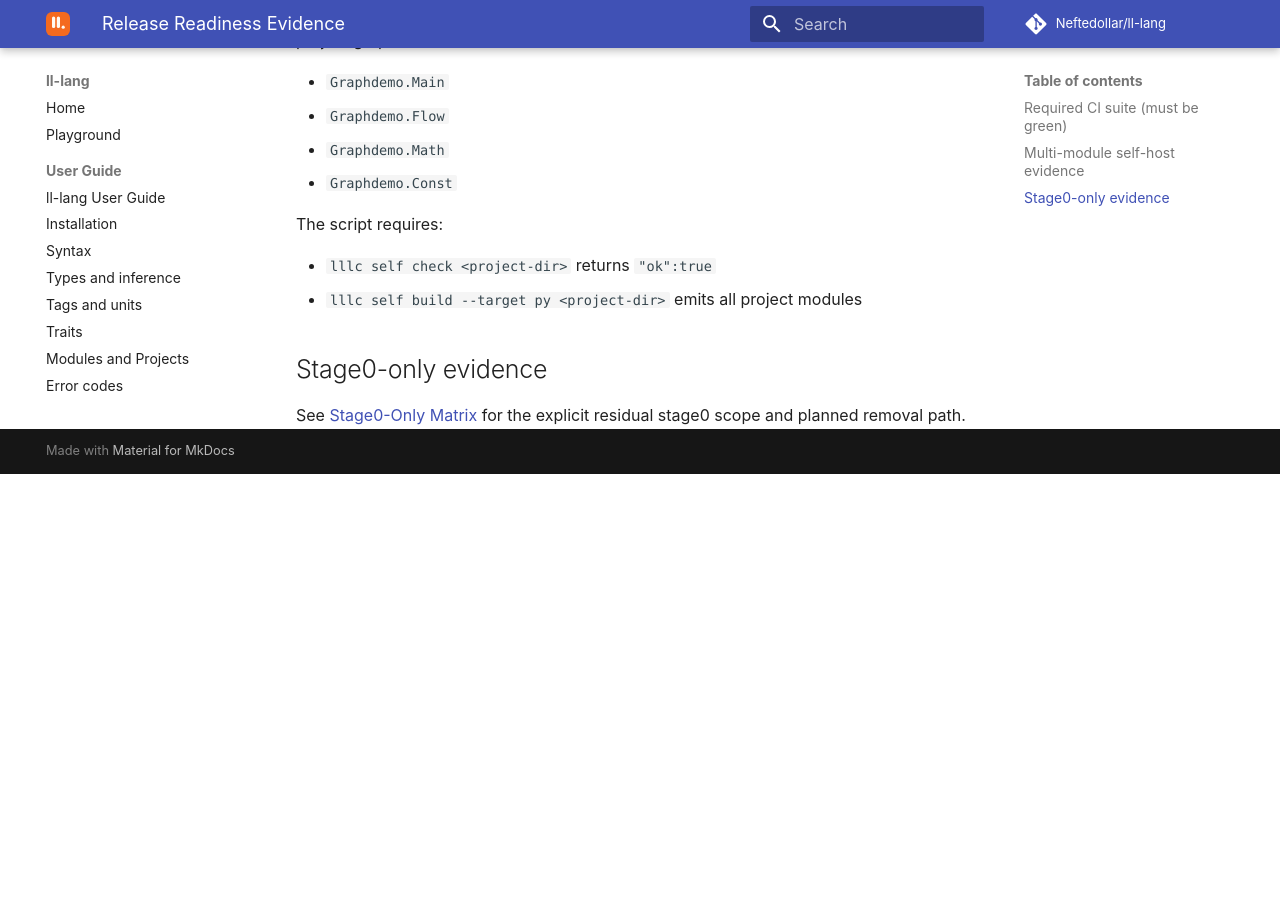
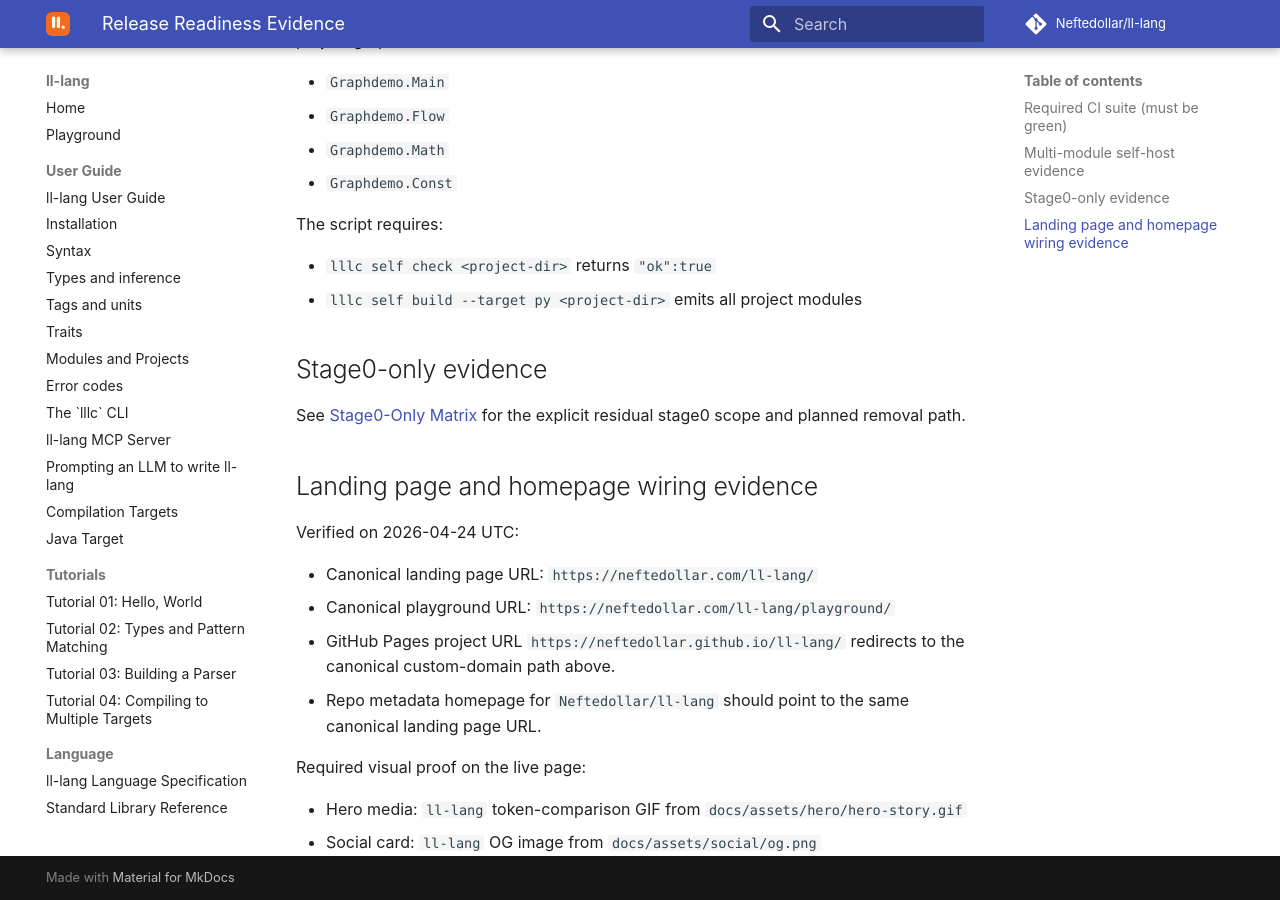
Before and after one commit to Neftedollar/ll-lang, an MkDocs documentation site: the page built from docs/release/readiness-evidence.md, in a window 1280 px wide and 900 px high, scrolled down 687 px. Built offline with MkDocs 1.6.1 and Material for MkDocs 9.7.7, drawn with Linux system fonts in a browser that asks for light colours; comment, search, counter and statistics services are not loaded; before the commit the page ends 1161 px from its top, so only the background shows below that.

Commit message:
Fix ll-lang landing page references

```diff
--- a/docs/release/readiness-evidence.md
+++ b/docs/release/readiness-evidence.md
@@ -35,3 +35,17 @@ The script requires:
 ## Stage0-only evidence
 
 See [Stage0-Only Matrix](./stage0-only-matrix.md) for the explicit residual stage0 scope and planned removal path.
+
+## Landing page and homepage wiring evidence
+
+Verified on 2026-04-24 UTC:
+
+- Canonical landing page URL: `https://neftedollar.com/ll-lang/`
+- Canonical playground URL: `https://neftedollar.com/ll-lang/playground/`
+- GitHub Pages project URL `https://neftedollar.github.io/ll-lang/` redirects to the canonical custom-domain path above.
+- Repo metadata homepage for `Neftedollar/ll-lang` should point to the same canonical landing page URL.
+
+Required visual proof on the live page:
+
+- Hero media: `ll-lang` token-comparison GIF from `docs/assets/hero/hero-story.gif`
+- Social card: `ll-lang` OG image from `docs/assets/social/og.png`
--- a/mkdocs.yml
+++ b/mkdocs.yml
@@ -1,6 +1,6 @@
 site_name: ll-lang
 site_description: Statically-typed functional language for LLM code generation
-site_url: https://neftedollar.github.io/ll-lang/
+site_url: https://neftedollar.com/ll-lang/
 repo_url: https://github.com/Neftedollar/ll-lang
 repo_name: Neftedollar/ll-lang
 
```
Also changed, not shown: README.md (+2 -2 lines).
